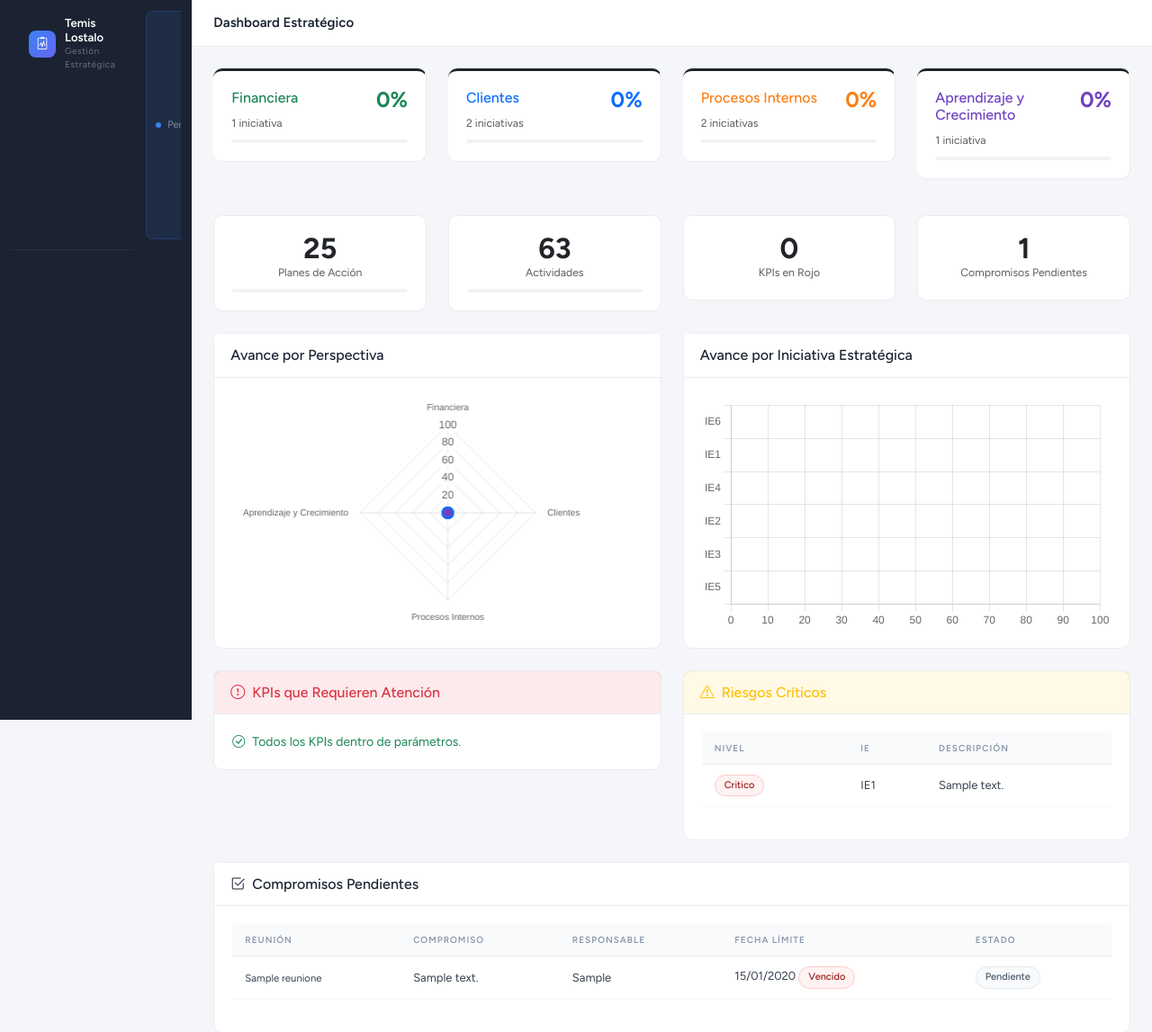
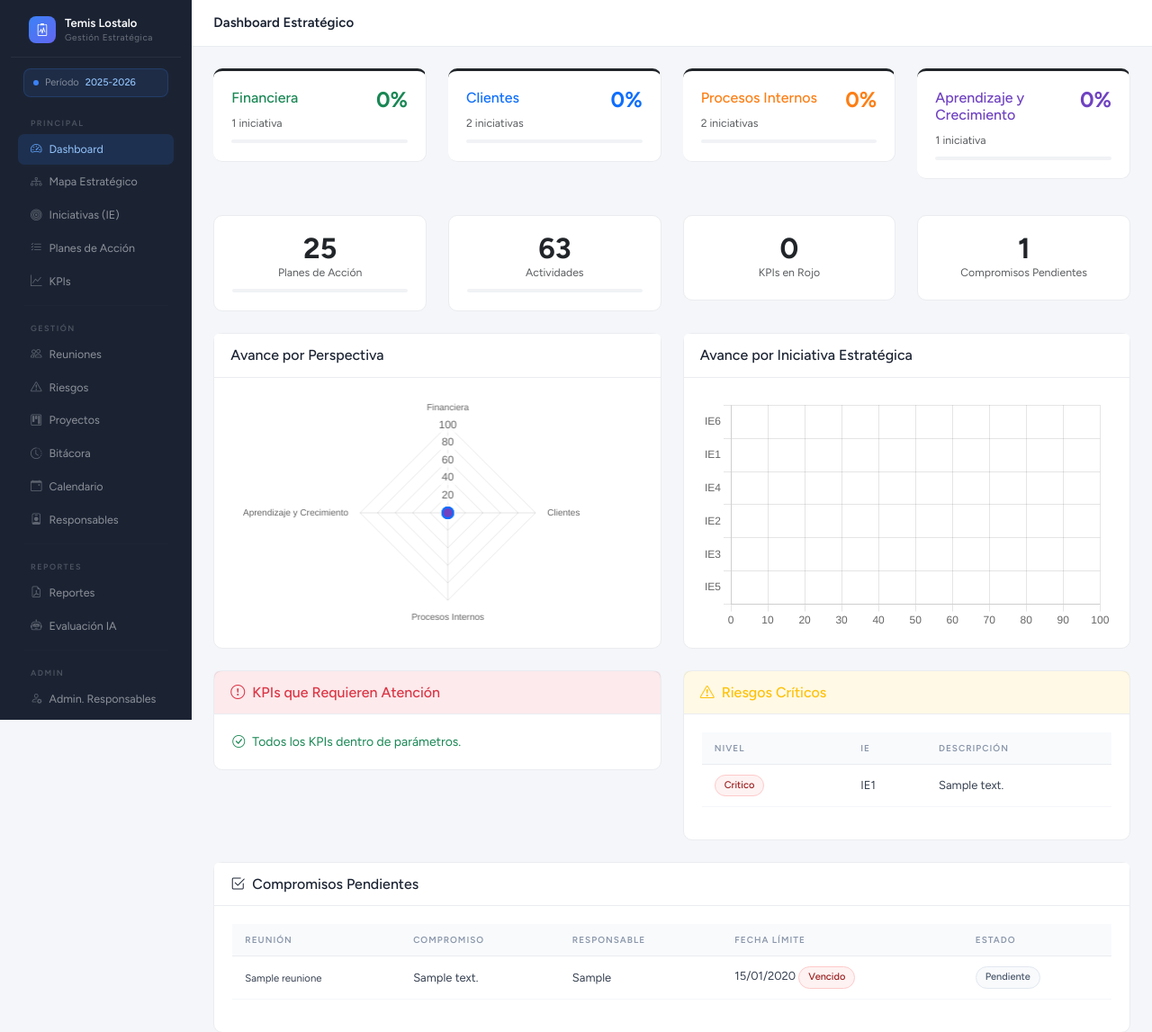
Before and after one commit to ppeirano/balance_score, a PHP site: page / in a window 1280 px wide. Shown: the top 1147 px of the page at 90% size. Run offline with PHP 8.4, Linux system fonts and the light colour scheme; data comes from the database, SQL or seed files in the repository; tables that the repository leaves empty hold one stand-in row (values such as "Sample post"); some libraries are stand-ins or nearby versions.

Commit message:
Fix sidebar visibility: force display on desktop via media queries
Bootstrap offcanvas-md was hiding the sidebar content. Override with
media query to ensure sidebar and its offcanvas-body are always
visible on md+ screens.

https://claude.ai/code/session_01CdvcRTnPFnT6HidR4aUXoM

```diff
--- a/assets/css/style.css
+++ b/assets/css/style.css
@@ -17,16 +17,31 @@ body {
     min-height: 100vh;
     margin-top: 0;
     padding-top: 0;
-    display: flex;
+    z-index: 1040;
+}
+@media (min-width: 768px) {
+    .sidebar {
+        display: flex !important;
         flex-direction: column;
         position: sticky;
         top: 0;
         align-self: flex-start;
-    z-index: 1040;
+        max-height: 100vh;
+        overflow-y: auto;
     }
+    .sidebar .offcanvas-body {
+        display: flex !important;
+        flex-direction: column;
+        padding: 0;
+        overflow-y: auto;
+        flex-grow: 1;
+    }
+}
+@media (max-width: 767.98px) {
     .sidebar .offcanvas-body {
         padding: 0;
         overflow-y: auto;
+    }
 }
 .sidebar-brand {
     padding: 18px 20px 14px;
```
Lines whose indentation alone changed are shown as unchanged.
